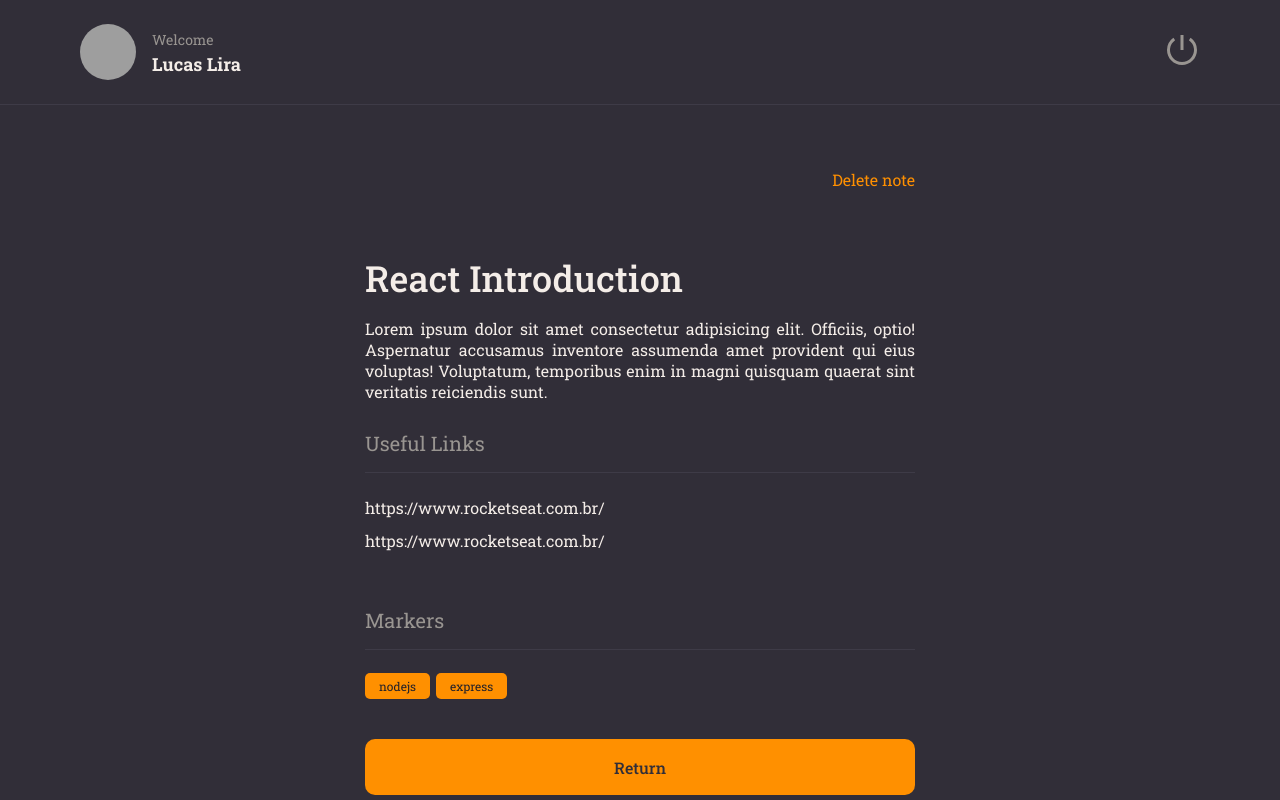
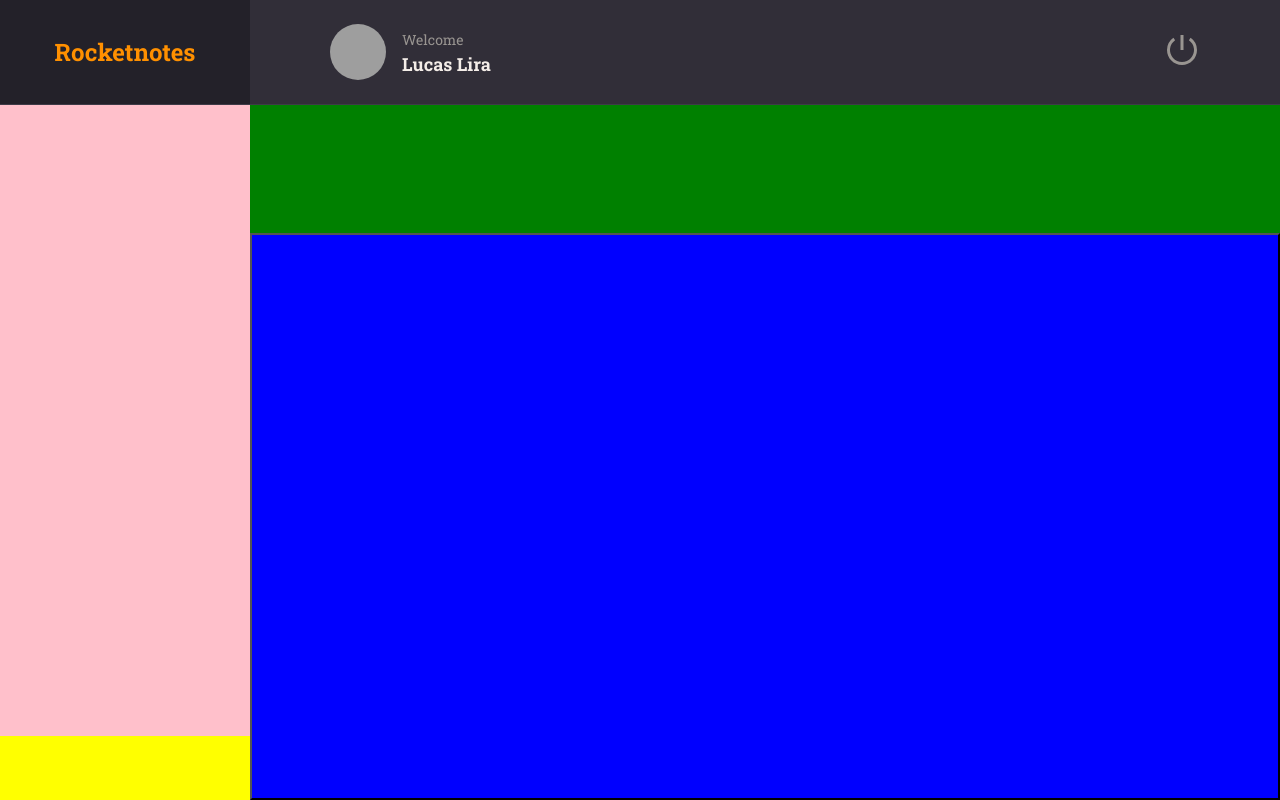
Before and after one commit to lucaslirah/Rocketsnotes, a React (Vite) app: page / in a window 1280 px wide. Built offline with nearby package versions, Linux system fonts and the light colour scheme; grey boxes are pictures that could not be loaded.

Commit message:
Home component created

```diff
--- a/src/main.jsx
+++ b/src/main.jsx
@@ -3,13 +3,13 @@
 import { ThemeProvider } from "styled-components"
 import GlobalStyles from './styles/global'
 import theme from './styles/theme'
-import { Details } from './pages/Details'
+import { Home } from './pages/Home'
 
 ReactDOM.createRoot(document.getElementById('root')).render(
   <React.StrictMode>
     <ThemeProvider theme={ theme }>
       <GlobalStyles/>
-        <Details/>
+        <Home/>
     </ThemeProvider>
   </React.StrictMode>,
 )
--- /dev/null
+++ b/src/pages/Home/index.jsx
@@ -0,0 +1,26 @@
+import { Container, Brand, Search, Menu, NewNote, Content } from './styles'
+import { Header } from '../../components/Header'
+
+export function Home(){
+    return(
+        <Container>
+            <Brand>
+                <h1>Rocketnotes</h1>
+            </Brand>
+
+            <Header/>
+
+            <Menu>
+            </Menu>
+
+            <Search>
+            </Search>
+
+            <Content>
+            </Content>
+
+            <NewNote>
+            </NewNote>
+        </Container>
+    )
+}
--- /dev/null
+++ b/src/pages/Home/styles.js
@@ -0,0 +1,50 @@
+import styled from "styled-components";
+
+export const Container = styled.div`
+    width: 100%;
+    height: 100vh;
+
+    display: grid;
+    grid-template-columns: 250px auto;
+    grid-template-rows: 105px 128px auto 64px;
+    grid-template-areas:
+        "brand header"
+        "menu search"
+        "menu content"
+        "newnote content";
+
+        background-color: ${({ theme }) => theme.COLORS.BACKGROUND_800};
+    ;
+`
+export const Brand = styled.div`
+    grid-area: brand;
+
+    display: flex;
+    justify-content: center;
+    align-items: center;
+
+    border-bottom: 1px solid ${({ theme }) => theme.COLORS.BACKGROUND_700};
+
+    background-color: ${({ theme }) => theme.COLORS.BACKGROUND_900};
+
+    >h1{
+        font-size: 24px;
+        color: ${({ theme }) => theme.COLORS.ORANGE};
+    }
+`
+export const Search = styled.div`
+    grid-area: search;
+    background: green;
+`
+export const Menu = styled.ul`
+    grid-area: menu;
+    background: pink;
+`
+export const NewNote = styled.div`
+    grid-area: newnote;
+    background: yellow;
+`
+export const Content = styled.button`
+    grid-area: content;
+    background: blue;
+`
```
